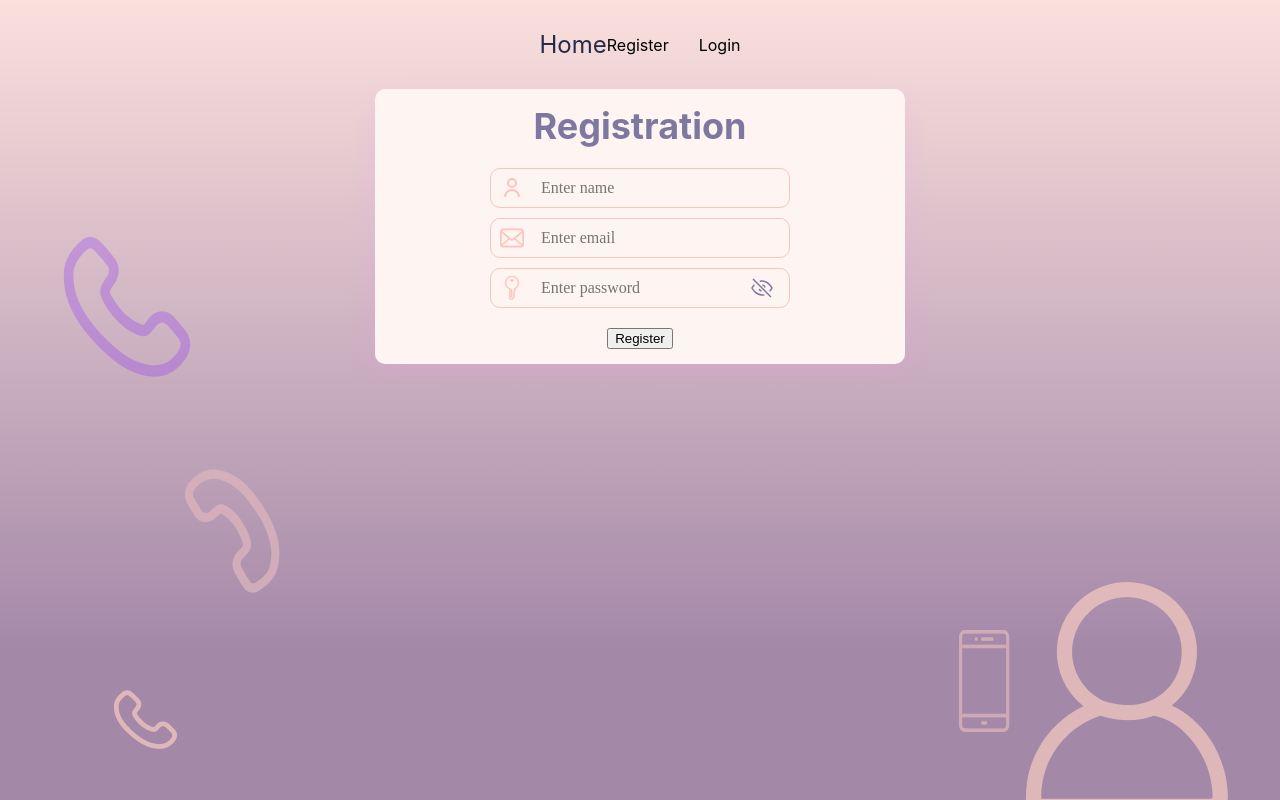
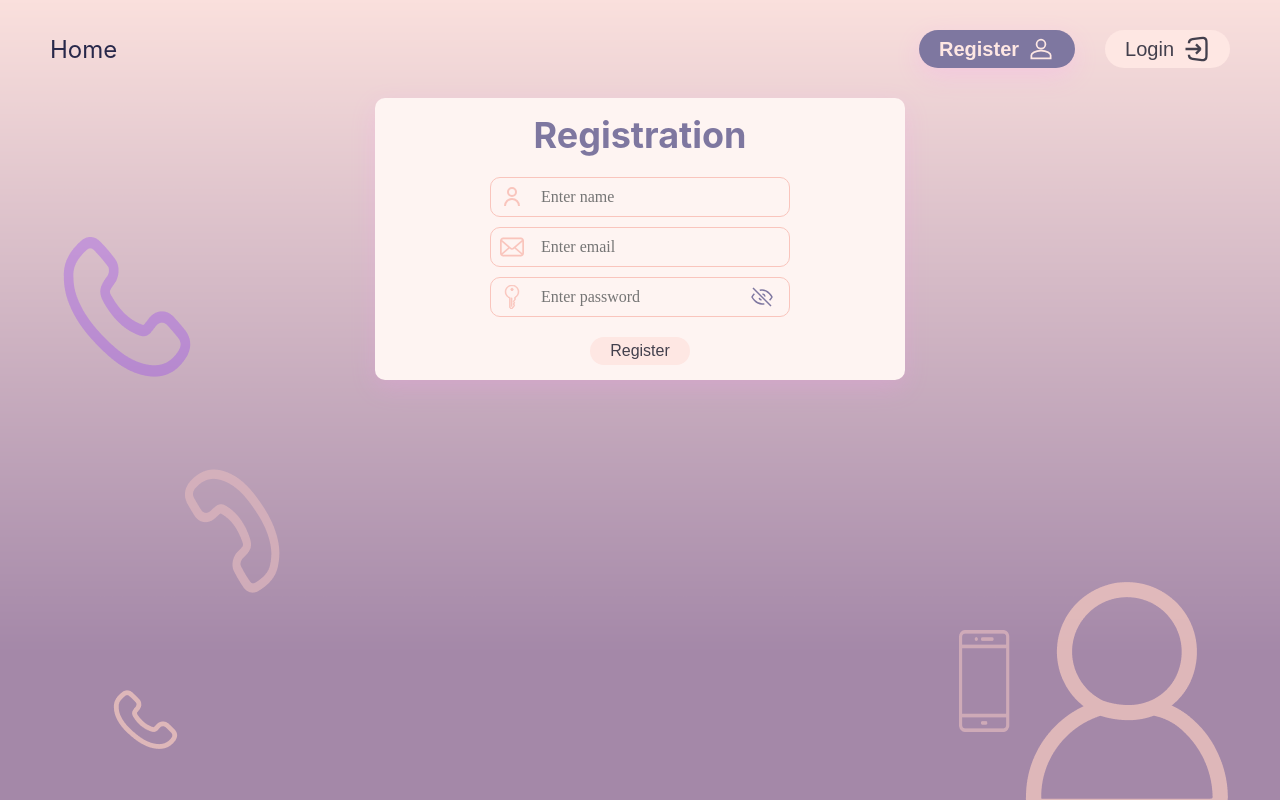
Before and after one commit to sofiagakalo1/Phonebook, a React (Create React App) app: page /phonebook/register in a window 1280 px wide. Built offline with nearby package versions, Linux system fonts and the light colour scheme.

Commit message:
NavBar, Button component

```diff
--- a/src/components/Contacts/ContactsForm/ContactsForm.jsx
+++ b/src/components/Contacts/ContactsForm/ContactsForm.jsx
@@ -7,6 +7,8 @@ import { getAllContacts } from "../../../redux/selectors";
 
 import TextField from "../../../shared/TextField";
 import Icon from "../../../shared/Icon/Icon";
+import Button from "../../../shared/Button";
+
 import fields from "./fields";
 
 import css from "./ContactsForm.module.scss";
@@ -62,10 +64,18 @@ const ContactsForm = () => {
           {...fields.number}
         />
         <div>
-          <button type="submit">
-            Add contact
+          <Button
+            text="Add contact"
+            type="submit"
+            hasIcon={true}
+            buttonStyle={{
+              padding: "5px 8px",
+              fontSize: "16px",
+              fontWeight: "bold",
+            }}
+          >
             <Icon id="plus" h="24" w="24" />
-          </button>
+          </Button>
         </div>
       </div>
     </form>
--- a/src/components/Contacts/ContactsList/ContactsListItem/ContactsListItem.jsx
+++ b/src/components/Contacts/ContactsList/ContactsListItem/ContactsListItem.jsx
@@ -5,6 +5,7 @@ import PropTypes from "prop-types";
 import { fetchDeleteContact } from "../../../../redux/contacts/contacts-operations";
 
 import Icon from "../../../../shared/Icon/Icon";
+import Button from "../../../../shared/Button";
 
 import css from "./contactsListItem.module.scss";
 
@@ -20,9 +21,14 @@ const ContactsListItem = ({ id, name, number }) => {
       <p className={css.p}>
         {name}: {number}
       </p>
-      <button onClick={() => handleDeleteContact(id)} type="button">
+      <Button
+        onClick={() => handleDeleteContact(id)}
+        type="button"
+        onlyIcon={true}
+        buttonStyle={{ marginLeft: "auto" }}
+      >
         <Icon id="trash" h="21" w="21" />
-      </button>
+      </Button>
     </li>
   );
 };
--- a/src/components/Forms/LoginForm/LoginForm.jsx
+++ b/src/components/Forms/LoginForm/LoginForm.jsx
@@ -3,8 +3,8 @@ import React, { useState } from "react";
 import useForm from "../../../hooks/useForm.js";
 
 import TextField from "../../../shared/TextField/TextFiled";
-
 import Icon from "../../../shared/Icon/Icon";
+import Button from "../../../shared/Button/Button.jsx";
 
 import fields from "./fields";
 import initialState from "./initialState";
@@ -60,7 +60,14 @@ const LoginForm = ({ onSubmit }) => {
             </button>
           </div>
         </div>
-        <button type="submit">Login</button>
+        <Button
+          type="submit"
+          text="Login"
+          buttonStyle={{
+            padding: "5px 20px",
+            fontSize: "16px",
+          }}
+        />
       </form>
     </div>
   );
--- a/src/components/Forms/RegisterForm/RegistrerForm.jsx
+++ b/src/components/Forms/RegisterForm/RegistrerForm.jsx
@@ -2,8 +2,8 @@ import React, { useState } from "react";
 import { toast } from "react-toastify";
 
 import TextField from "../../../shared/TextField/TextFiled";
-
 import Icon from "../../../shared/Icon/Icon";
+import Button from "../../../shared/Button";
 
 import fields from "./fields";
 import initialState from "./initialState";
@@ -77,7 +77,14 @@ const RegisterForm = ({ onSubmit }) => {
             </button>
           </div>
         </div>
-        <button type="submit">Register</button>
+        <Button
+          type="submit"
+          text="Register"
+          buttonStyle={{
+            padding: "5px 20px",
+            fontSize: "16px",
+          }}
+        />
       </form>
     </div>
   );
--- a/src/components/NavBar/AuthMenu/AuthMenu.jsx
+++ b/src/components/NavBar/AuthMenu/AuthMenu.jsx
@@ -1,11 +1,20 @@
+import React from "react";
+
+import Button from "../../../shared/Button/Button.jsx";
+import Icon from "../../../shared/Icon/Icon";
+
 import css from "./AuthMenu.module.scss";
-import { NavLink } from "react-router-dom";
 
 const UserMenu = () => {
   return (
     <div className={css.div}>
-      <NavLink to={"/register"}>Register</NavLink>
-      <NavLink to={"/login"}>Login</NavLink>
+      <Button navLink={true} text="Register" to={"/register"} hasIcon={true}>
+        <Icon id="register" h="28" w="28" />
+      </Button>
+
+      <Button navLink={true} text="Login" to={"/login"} hasIcon={true}>
+        <Icon id="login" h="28" w="28" />
+      </Button>
     </div>
   );
 };
--- a/src/components/NavBar/NavBar.module.scss
+++ b/src/components/NavBar/NavBar.module.scss
@@ -2,7 +2,7 @@
   display: flex;
   padding: 30px 50px;
   align-items: center;
-    justify-content: center;
+  justify-content: space-between;
 }
 
 .nav_links {
--- a/src/components/NavBar/UserMenu/UserMenu.jsx
+++ b/src/components/NavBar/UserMenu/UserMenu.jsx
@@ -1,8 +1,16 @@
-import { useDispatch } from "react-redux";
+import React from "react";
+import { useSelector, useDispatch } from "react-redux";
+
+import { selectUserEmail } from "../../../redux/selectors";
 import { fetchLogout } from "../../../redux/auth/auth-operations";
+
+import Button from "../../../shared/Button";
+import Icon from "../../../shared/Icon/Icon";
+
 import css from "./UserMenu.module.scss";
 
 const UserMenu = () => {
+  const userEmail = useSelector(selectUserEmail);
   const dispatch = useDispatch();
 
   const onLogout = () => {
@@ -11,8 +19,27 @@ const UserMenu = () => {
 
   return (
     <div className={css.div}>
-      <div className={css.userContainer}></div>
-      <button onClick={onLogout}>Logout</button>
+      <div className={css.userContainer}>
+        <Button navLink={true} to={"/user"} onlyIcon={true}>
+          <Icon id="user" h="28" w="28" />
+        </Button>
+        <p className={css.p}>{userEmail}</p>
+      </div>
+      <Button
+        onClick={onLogout}
+        text="Logout"
+        buttonStyle={{
+          padding: "5px 20px",
+          fontSize: "20px",
+          fontWeight: "bold",
+          display: "flex",
+          flexDirection: "row",
+          gap: 8,
+          alignItems: "center",
+        }}
+      >
+        <Icon id="logout" h="28" w="28" />
+      </Button>
     </div>
   );
 };
--- /dev/null
+++ b/src/shared/Button/Button.jsx
@@ -0,0 +1,47 @@
+import { NavLink } from 'react-router-dom';
+import css from './Button.module.scss';
+
+const Button = ({
+  children,
+  text,
+  type = 'submit',
+  navLink,
+  hasIcon,
+  onlyIcon,
+  to,
+  buttonStyle,
+  ...props
+}) => {
+  const buttonClassName = `${css.button} ${hasIcon && css.iconButton} ${
+    onlyIcon && css.onlyIconButton
+  }`;
+
+  if (navLink) {
+    return (
+      <NavLink to={to} className={css.navLink}>
+        <button
+          type={type}
+          className={buttonClassName}
+          style={buttonStyle}
+          {...props}
+        >
+          {text}
+          {children}
+        </button>
+      </NavLink>
+    );
+  }
+
+  return (
+    <button
+      type={type}
+      className={buttonClassName}
+      style={buttonStyle}
+      {...props}
+    >
+      {text}
+      {children}
+    </button>
+  );
+};
+export default Button;
--- /dev/null
+++ b/src/shared/Button/Button.module.scss
@@ -0,0 +1,43 @@
+.button {
+  background: #fee7e3;
+  color: #43404d;
+  border: 0 none;
+  border-radius: 25px;
+  cursor: pointer;
+  height: fit-content;
+  width: fit-content;
+  transition: all 250ms ease;
+  &:hover,
+  &:focus {
+    color: #fee7e3;
+    background: #7e77a0;
+    box-shadow: rgba(255, 145, 249, 0.2) 0px 8px 24px;
+  }
+}
+
+.navLink {
+  &:global(.active) {
+    .button {
+      font-weight: bold;
+      color: #fee7e3;
+      background: #7e77a0;
+      box-shadow: rgba(255, 145, 249, 0.2) 0px 8px 24px;
+    }
+  }
+}
+
+.iconButton {
+  display: flex;
+  align-items: center;
+  justify-content: center;
+  gap: 8px;
+  padding: 5px 20px;
+  font-size: 20px;
+}
+
+.onlyIconButton {
+  border-radius: 50%;
+  padding: 2px;
+  background: none;
+  color: #7e77a0;
+}
--- /dev/null
+++ b/src/shared/Button/index.js
@@ -0,0 +1,2 @@
+import Button from "./Button";
+export default Button;
```
Lines whose indentation alone changed are shown as unchanged.
